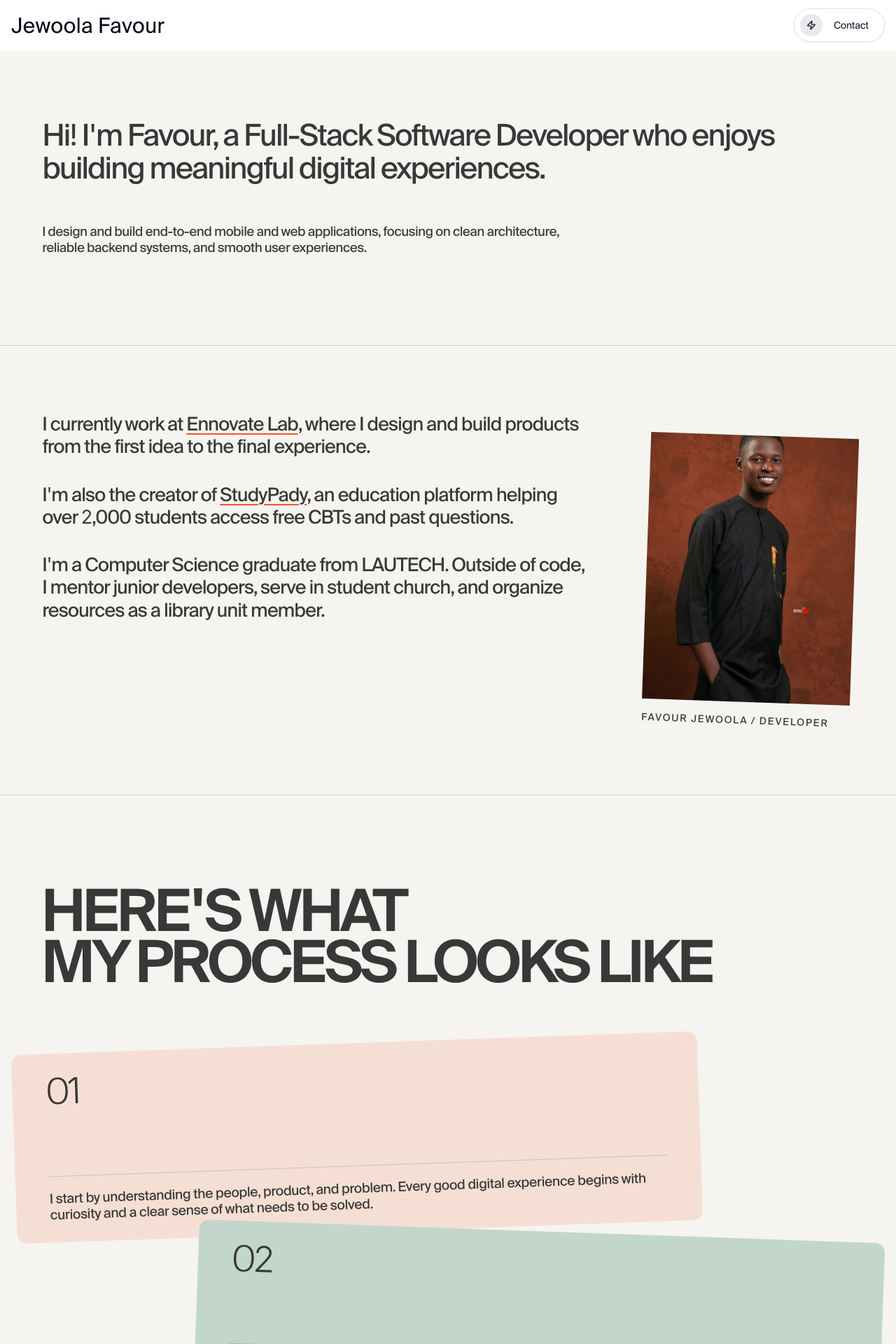
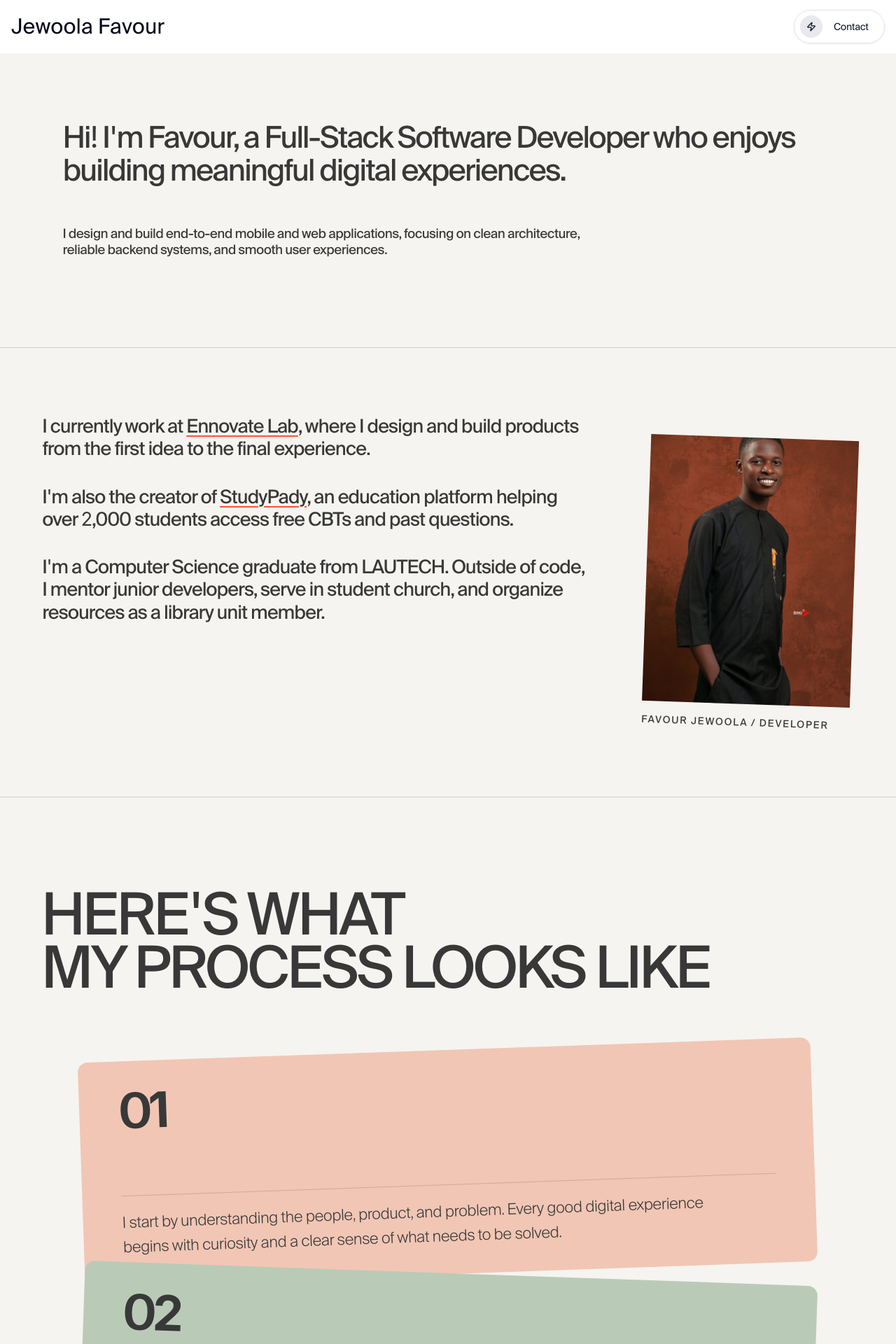
Before and after one commit to JEWOOLAFAVOUR/favour-portfolio-v1, a React (Vite) app: page /about in a window 1280 px wide. Shown: the top 1920 px of the page at 70% size. Built offline with nearby package versions, Linux system fonts and the light colour scheme.

Commit message:
general lawyer

```diff
--- a/src/components/Navbar.tsx
+++ b/src/components/Navbar.tsx
@@ -14,7 +14,7 @@ export default function Navbar() {
           <span className="nav-pill-drop nav-pill-drop-one nav-pill-delay-1 inline-flex">
             <a
               href="/about"
-              className="rounded-full border border-gray-300 px-6 py-3 text-[15px] transition-all duration-500 ease-in-out hover:-translate-y-0.5 hover:border-black hover:text-[15.7px]"
+              className="rounded-full border-[1.5px] border-black bg-white px-6 py-3 text-[17px] transition-[transform,box-shadow,border-color] duration-300 ease-out hover:-translate-y-1 hover:border-slate-700 hover:shadow-[0_7px_16px_rgba(15,23,42,0.14)]"
             >
               About
             </a>
@@ -22,7 +22,7 @@ export default function Navbar() {
           <span className="nav-pill-drop nav-pill-drop-two nav-pill-delay-2 inline-flex">
             <a
               href="/work"
-              className="rounded-full border border-gray-300 px-6 py-3 text-[15px] transition-all duration-500 ease-in-out hover:-translate-y-0.5 hover:border-black hover:text-[15.7px]"
+              className="rounded-full border-[1.5px] border-black bg-white px-6 py-3 text-[17px] transition-[transform,box-shadow,border-color] duration-300 ease-out hover:-translate-y-1 hover:border-slate-700 hover:shadow-[0_7px_16px_rgba(15,23,42,0.14)]"
             >
               Projects
             </a>
@@ -30,7 +30,7 @@ export default function Navbar() {
           <span className="nav-pill-drop nav-pill-drop-three nav-pill-delay-3 inline-flex">
             <a
               href="/resume.pdf"
-              className="rounded-full border border-gray-300 px-6 py-3 text-[15px] transition-all duration-500 ease-in-out hover:-translate-y-0.5 hover:border-black hover:text-[15.7px]"
+              className="rounded-full border-[1.5px] border-black bg-white px-6 py-3 text-[17px] transition-[transform,box-shadow,border-color] duration-300 ease-out hover:-translate-y-1 hover:border-slate-700 hover:shadow-[0_7px_16px_rgba(15,23,42,0.14)]"
               target="_blank"
               rel="noreferrer noopener"
             >
@@ -40,7 +40,7 @@ export default function Navbar() {
           <span className="nav-pill-drop nav-pill-drop-four nav-pill-delay-4 inline-flex">
             <a
               href="/contact"
-              className="rounded-full border border-gray-300 px-6 py-3 text-[15px] transition-all duration-500 ease-in-out hover:-translate-y-0.5 hover:border-black hover:text-[15.7px]"
+              className="rounded-full border-[1.5px] border-black bg-white px-6 py-3 text-[17px] transition-[transform,box-shadow,border-color] duration-300 ease-out hover:-translate-y-1 hover:border-slate-700 hover:shadow-[0_7px_16px_rgba(15,23,42,0.14)]"
             >
               Experience
             </a>
--- a/src/index.css
+++ b/src/index.css
@@ -71,20 +71,11 @@
   animation-fill-mode: both;
 }
 
-.nav-pill-drop-one {
-  animation-name: navDropOne;
-}
-
-.nav-pill-drop-two {
-  animation-name: navDropTwo;
-}
-
-.nav-pill-drop-three {
-  animation-name: navDropThree;
-}
-
+.nav-pill-drop-one,
+.nav-pill-drop-two,
+.nav-pill-drop-three,
 .nav-pill-drop-four {
-  animation-name: navDropFour;
+  animation-name: navDropStraight;
 }
 
 .nav-pill-delay-1 {
@@ -103,103 +94,28 @@
   animation-delay: 2.7s;
 }
 
-@keyframes navDropOne {
+@keyframes navDropStraight {
   0% {
     opacity: 0;
-    transform: translate(-28px, -110px) rotate(-22deg);
+    transform: translateY(-110px);
   }
 
-  46% {
+  55% {
     opacity: 1;
-    transform: translate(8px, 13px) rotate(9deg);
+    transform: translateY(9px);
   }
 
-  64% {
-    transform: translate(-4px, -8px) rotate(-6deg);
+  73% {
+    transform: translateY(-4px);
   }
 
-  80% {
-    transform: translate(2px, 4px) rotate(3deg);
+  87% {
+    transform: translateY(2px);
   }
 
   100% {
     opacity: 1;
-    transform: translate(0, 0) rotate(0);
-  }
-}
-
-@keyframes navDropTwo {
-  0% {
-    opacity: 0;
-    transform: translate(34px, -125px) rotate(18deg);
-  }
-
-  43% {
-    opacity: 1;
-    transform: translate(-7px, 17px) rotate(-11deg);
-  }
-
-  62% {
-    transform: translate(5px, -10px) rotate(7deg);
-  }
-
-  80% {
-    transform: translate(-2px, 4px) rotate(-3deg);
-  }
-
-  100% {
-    opacity: 1;
-    transform: translate(0, 0) rotate(0);
-  }
-}
-
-@keyframes navDropThree {
-  0% {
-    opacity: 0;
-    transform: translate(20px, -100px) rotate(25deg);
-  }
-
-  45% {
-    opacity: 1;
-    transform: translate(-10px, 12px) rotate(-8deg);
-  }
-
-  65% {
-    transform: translate(6px, -7px) rotate(5deg);
-  }
-
-  82% {
-    transform: translate(-2px, 3px) rotate(-2deg);
-  }
-
-  100% {
-    opacity: 1;
-    transform: translate(0, 0) rotate(0);
-  }
-}
-
-@keyframes navDropFour {
-  0% {
-    opacity: 0;
-    transform: translate(-38px, -118px) rotate(-14deg);
-  }
-
-  44% {
-    opacity: 1;
-    transform: translate(9px, 15px) rotate(12deg);
-  }
-
-  63% {
-    transform: translate(-6px, -9px) rotate(-8deg);
-  }
-
-  81% {
-    transform: translate(2px, 4px) rotate(3deg);
-  }
-
-  100% {
-    opacity: 1;
-    transform: translate(0, 0) rotate(0);
+    transform: translateY(0);
   }
 }
 
--- a/src/pages/AboutPage.tsx
+++ b/src/pages/AboutPage.tsx
@@ -1,40 +1,41 @@
+import { ArrowUpRight } from "lucide-react";
 import Footer from "../components/Footer";
 
 const journey = [
   {
     number: "01",
-    color: "#f5dfd5",
+    color: "#f1c6b5",
     text: "I start by understanding the people, product, and problem. Every good digital experience begins with curiosity and a clear sense of what needs to be solved.",
     position: "left",
   },
   {
     number: "02",
-    color: "#c2d6cc",
+    color: "#b9cbb7",
     text: "I ask a lot of questions and turn those answers into a practical technical direction, with clean architecture and a plan that can grow with the product.",
     position: "right",
   },
   {
     number: "03",
-    color: "#774c65",
+    color: "#70445e",
     text: "Then I build. From React Native mobile applications to full-stack web products, I care about thoughtful interfaces, reliable systems, and maintainable code.",
     position: "left",
     light: true,
   },
   {
     number: "04",
-    color: "#d7dfe9",
+    color: "#bfd4e6",
     text: "I connect the pieces through APIs, databases, cloud infrastructure, and collaboration—making sure the experience feels simple even when the technology underneath is not.",
     position: "right",
   },
   {
     number: "05",
-    color: "#dfcfad",
+    color: "#ddc79c",
     text: "I refine, test, and learn from feedback. The goal is not only to ship software, but to deliver something useful, dependable, and genuinely enjoyable to use.",
     position: "left",
   },
   {
     number: "06",
-    color: "#86b9c8",
+    color: "#92c3bd",
     text: "By the end, you have a clear product, a strong technical foundation, and a developer who is invested in making the next iteration even better.",
     position: "right",
   },
@@ -43,8 +44,8 @@ const journey = [
 export default function AboutPage() {
   return (
     <>
-      <main className="about-editorial overflow-hidden bg-[#f5f4f0] text-[#383838]">
-        <section className="px-6 pb-24 pt-16 sm:px-10 lg:px-[4.7vw] lg:pb-32 lg:pt-24">
+      <main className="about-editorial overflow-hidden  text-[#383838]">
+        <section className="px-8 pb-24 pt-16 sm:px-14 lg:px-[7vw] lg:pb-32 lg:pt-24">
           <h1 className="max-w-[1100px] text-[clamp(2rem,3.35vw,4.25rem)] font-normal leading-[1.1] tracking-[-0.055em]">
             Hi! I&apos;m Favour, a Full-Stack Software Developer who enjoys
             building meaningful digital experiences.
@@ -105,28 +106,28 @@ export default function AboutPage() {
         </section>
 
         <section className="px-6 py-20 sm:px-10 lg:px-[1.6vw] lg:py-32">
-          <h2 className="mb-20 px-[3vw] text-[clamp(2.4rem,6.5vw,7.5rem)] font-bold uppercase leading-[.88] tracking-[-0.07em]">
+          <h2 className="mb-20 px-[3vw] text-[clamp(2.4rem,6.5vw,7.5rem)] font-normal uppercase leading-[.92] tracking-[-0.055em]">
             Here&apos;s what
             <br />
             my process looks like
           </h2>
-          <div className="space-y-[-1px]">
+          <div className="space-y-[-1px] mx-24">
             {journey.map((item) => (
               <article
                 key={item.number}
-                className={`relative flex min-h-[240px] w-full max-w-[980px] rounded-[14px] px-6 py-6 transition-transform duration-500 hover:rotate-0 sm:min-h-[270px] sm:px-9 sm:py-7 lg:px-12 ${item.position === "right" ? "ml-auto rotate-[2deg]" : "rotate-[-2deg]"}`}
+                className={`relative flex min-h-[280px] w-full max-w-[1080px] rounded-[14px] px-6 py-7 transition-transform duration-500 hover:rotate-0 sm:min-h-[320px] sm:px-10 sm:py-9 lg:px-14 ${item.position === "right" ? "ml-auto rotate-[2deg]" : "rotate-[-2deg]"}`}
                 style={{
                   backgroundColor: item.color,
                   color: item.light ? "#f5f4f0" : "#383838",
                 }}
               >
                 <div className="flex w-full flex-col justify-between">
-                  <span className="text-[clamp(2.5rem,4vw,4rem)] font-light leading-none tracking-[-0.08em]">
+                  <span className="text-[70px] font-bold leading-none tracking-[-0.08em]">
                     {item.number}
                   </span>
                   <div>
                     <div className="mb-5 h-px w-full bg-current opacity-20" />
-                    <p className="max-w-4xl text-[clamp(1.05rem,1.5vw,1.65rem)] leading-[1.2] tracking-[-0.03em]">
+                    <p className="max-w-4xl text-[22px] font-light leading-relaxed tracking-tight text-current">
                       {item.text}
                     </p>
                   </div>
@@ -142,13 +143,18 @@ export default function AboutPage() {
           </p>
           <a
             href="/contact"
-            className="group mx-auto flex max-w-5xl items-center justify-between rounded-full bg-[#f3ddd4] px-8 py-5 text-left transition-transform duration-500 hover:scale-[1.015] sm:px-14 sm:py-7"
+            className="group mx-auto inline-flex items-center gap-2 rounded-full bg-[#f3ddd4] px-5 py-1.5 transition-all duration-500 hover:scale-[1.015]"
           >
-            <span className="text-[clamp(1.85rem,4vw,4.25rem)] font-normal leading-none tracking-[-0.06em]">
+            <span className="text-[clamp(1.6rem,3vw,3.5rem)] font-medium tracking-[-0.06em]">
               GET IN TOUCH
             </span>
-            <span className="text-[clamp(2rem,3.8vw,4rem)] font-light leading-none text-[#ff542d] transition-transform duration-500 group-hover:-translate-y-2 group-hover:translate-x-2">
-              ↗
+
+            <span className="text-[#ff542d] transition-transform duration-500 group-hover:-translate-y-2 group-hover:translate-x-2">
+              <ArrowUpRight
+                aria-hidden="true"
+                className="h-[clamp(1.7rem,3vw,3.2rem)] w-[clamp(1.7rem,3vw,3.2rem)]"
+                strokeWidth={1.7}
+              />
             </span>
           </a>
         </section>
```
